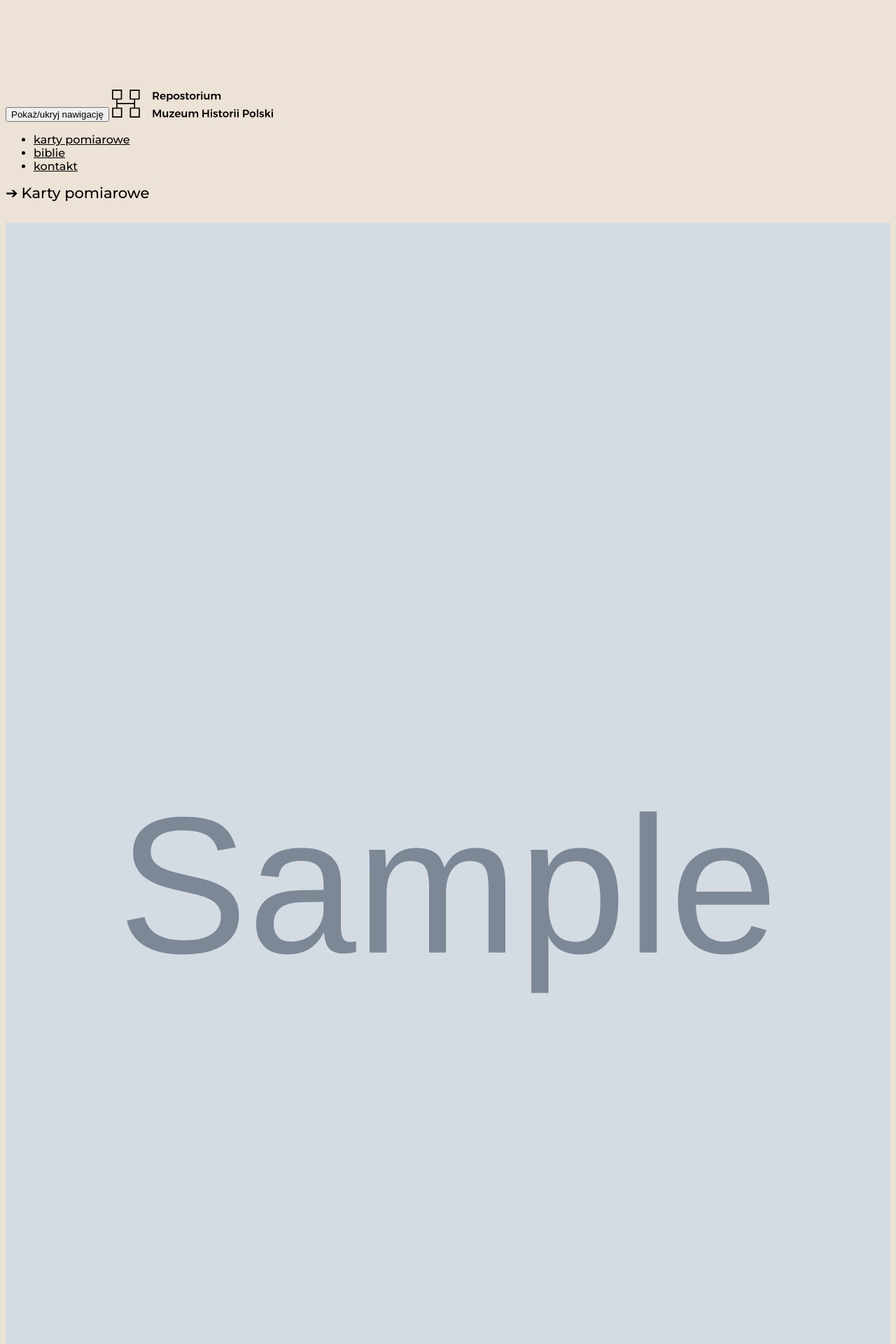
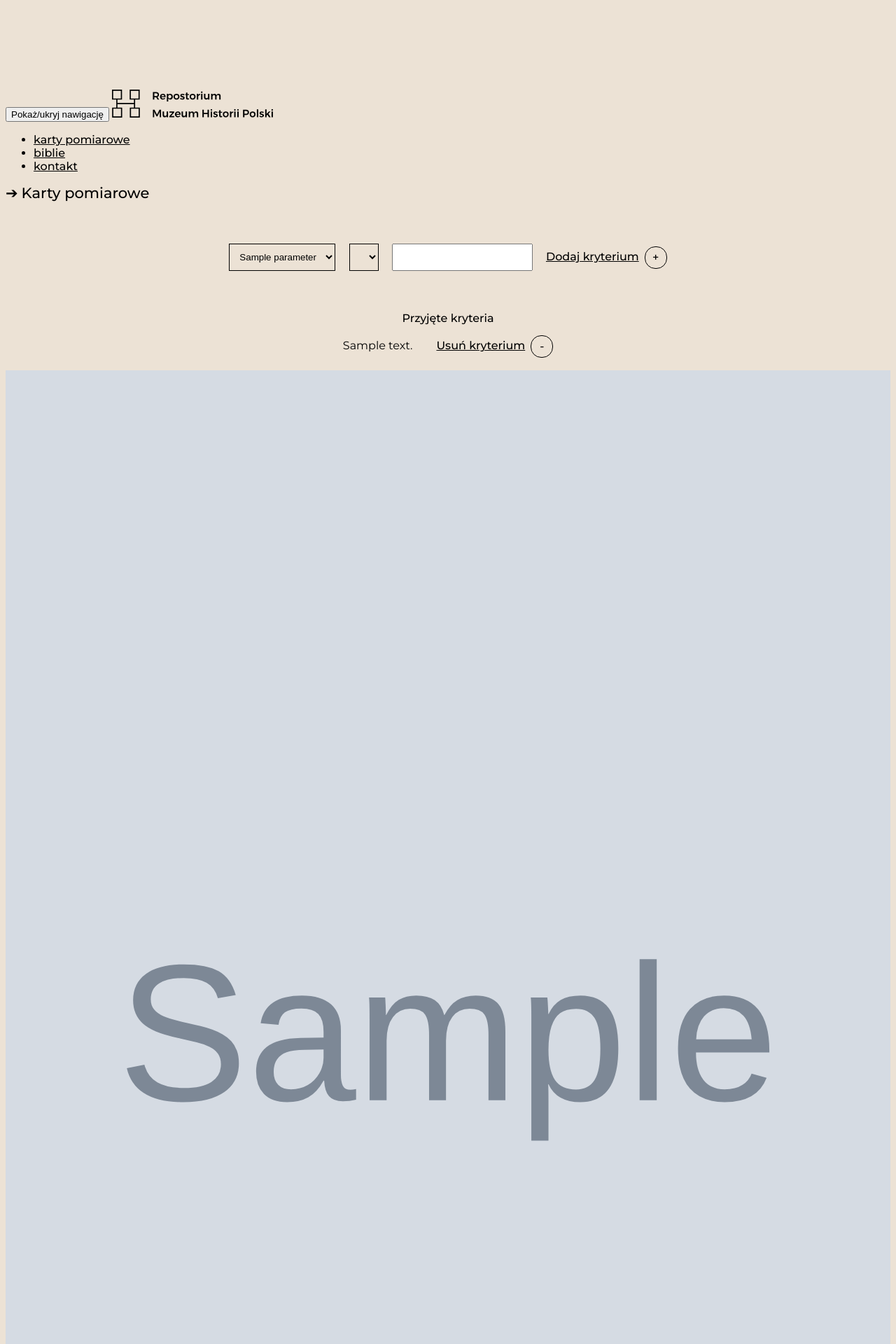
Before and after one commit to CCLab/mhp, a Django app: template src/templates/parametrizedimage/index.html in a window 1280 px wide. Shown: the top 1920 px of the page at 70% size. Run offline with Django 3.2, Linux system fonts and the light colour scheme; the template is opened without the code that fills it: most values are stand-ins (such as "Sample title", 1, 10 or a date in 2020); grey boxes marked "Sample" are stand-in pictures; lists and menus that the app fills with data are empty; style sheets or scripts are compiled from the project's sources; some libraries are stand-ins or nearby versions.

Commit message:
We may search parametrized images

```diff
--- a/src/static/scss/_variables.scss
+++ b/src/static/scss/_variables.scss
@@ -5,6 +5,7 @@
 $color-bg-transparent-black: rgba(0, 0, 0, .6);
 $color-fg-dark: #000;
 $color-fg-light: #fff;
+$color-border-dark: #000;
 
 $navbar-default-link-color: $color-fg-dark;
 $navbar-default-bg: $color-bg-xxlight;
--- a/src/static/scss/main.scss
+++ b/src/static/scss/main.scss
@@ -29,6 +29,12 @@
     display: inline-block;
     padding-right: 5px;
   }
+}
+
+h2 {
+  font-size: 16px;
+  font-weight: 500;
+  margin-bottom: 15px;
 }
 
 a {
--- a/src/static/scss/pages/card_index.scss
+++ b/src/static/scss/pages/card_index.scss
@@ -1,4 +1,34 @@
 .page-card-index {
+  .criterion-candidate {
+    padding: 30px;
+    text-align: center;
+
+    select {
+      background: none;
+      border: 1px solid $color-border-dark;
+    }
+
+    select,
+    input {
+      margin-bottom: 15px;
+      margin-right: 15px;
+      padding: 10px;
+    }
+  }
+
+  .criteria {
+    margin-bottom: 20px;
+    text-align: center;
+
+    .criterion {
+      margin-bottom: 10px;
+    }
+
+    .button {
+      margin-left: 30px;
+    }
+  }
+
   .card {
     background-position: center;
     background-repeat: no-repeat;
--- a/src/templates/parametrizedimage/index.html
+++ b/src/templates/parametrizedimage/index.html
@@ -1,4 +1,57 @@
 {% extends "base.html" %}
+
+{% block extrahead %}
+    <script src="/static/vendor/js/jquery-3.3.1.min.js"></script>
+    <script>
+        $(document).ready(function() {
+            $('.criterion-candidate select.parameter-name').bind('change', function() {
+                if ($(this).find(':selected').data('type') === 'string') {
+                    $('select.parameter-relation').html('');
+                    $('<option name="equals">Jest równe</option>').appendTo(
+                        $('select.parameter-relation'));
+                } else if ($(this).find(':selected').data('type') === 'float') {
+                    $('select.parameter-relation').html('');
+                    $('<option name="lte">Jest mniejsze lub równe</option>').appendTo(
+                        $('select.parameter-relation'));
+                    $('<option name="gte">Jest większe lub równe</option>').appendTo(
+                        $('select.parameter-relation'));
+                } else {
+                    console.assert(false);
+                }
+            });
+            $('.criterion-candidate select.parameter-name').trigger('change');
+
+            $('.criterion-candidate a.button.add').bind('click', function() {
+                var relation;
+                if ($('select.parameter-relation :selected').attr('name') == 'equals') {
+                    relation = '';
+                } else if ($('select.parameter-relation :selected').attr('name') == 'lte') {
+                    relation = '_max';
+                } else if ($('select.parameter-relation :selected').attr('name') == 'gte') {
+                    relation = '_min';
+                }
+
+                href = window.location.href.replace(/#.*/, '')
+
+                var separator;
+                if (!href.endsWith('/')) {
+                    separator = '&';
+                } else {
+                    separator = '?';
+                }
+
+                window.location = (
+                    href +
+                    separator +
+                    $('.parameter-name :selected').attr('name') +
+                    relation +
+                    '=' +
+                    encodeURIComponent($('.parameter-value').val())
+                );
+            });
+        });
+    </script>
+{% endblock %}
 
 {% block content %}
     <div class="container page-card-index">
@@ -8,6 +61,37 @@
             </div>
         </div>
 
+        <div class="row">
+            <div class="col-xs-12 criterion-candidates" data-card-parameters="{{ card_parameters_json }}">
+                <div class="criterion-candidate">
+                    <select class="parameter-name">
+                        {% for parameter in card_parameters %}
+                            <option name="{{ parameter.parameter_name }}" data-type="{{ parameter.type }}">
+                                {{ parameter.parameter_name_human }}
+                            </option>
+                        {% endfor %}
+                    </select>
+                    <select class="parameter-relation">
+                    </select>
+                    <input type="text" name="parameter-value" class="parameter-value" />
+                    <a class="button add" href="#">
+                        Dodaj kryterium <span class="button-icon">+</span>
+                    </a>
+                </div>
+
+                <div class="criteria">
+                    <h2>Przyjęte kryteria</h2>
+                    {% for criterion in criteria %}
+                        <div class="criterion">
+                            {{ criterion.as_text }}
+                            <a class="button" href="{{ criterion.url_if_removed }}">
+                                Usuń kryterium <span class="button-icon">-</span>
+                            </a>
+                        </div>
+                    {% endfor %}
+                </div>
+            </div>
+        </div>
         <div class="row">
             {% for object in object_list %}
                 <div class="col-xs-12 col-sm-3">
```
Also changed, not shown: src/apps/parametrizedimage/views.py (+76 -1 lines).
